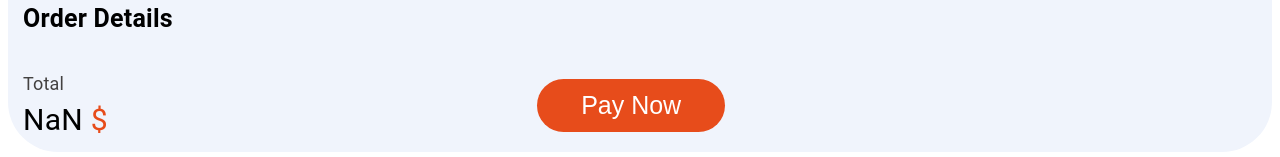
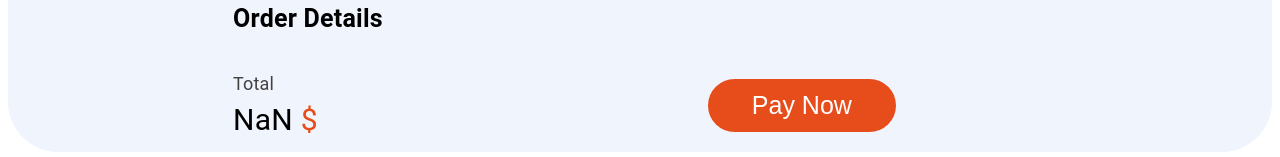
Before and after one commit to ParanoidBat/monke-labs, a React (Vite) app: page /checkout in a window 1280 px wide. Shown: the part 865-1022 px from the top of the page. Built offline with nearby package versions, Linux system fonts and the light colour scheme.

Commit message:
responsive checkout page

```diff
--- a/src/components/ActionArea/index.jsx
+++ b/src/components/ActionArea/index.jsx
@@ -5,7 +5,7 @@ import styles from "./styles";
 export default function ActionArea({ tag, price, btnText, btnAction }) {
   return (
     <Grid container alignItems={"center"}>
-      <Grid item xs={5}>
+      <Grid item xs={5} md={7}>
         <Grid>
           <Typography style={styles.tag}>{tag}</Typography>
           <Typography style={styles.price}>
@@ -13,7 +13,7 @@ export default function ActionArea({ tag, price, btnText, btnAction }) {
           </Typography>
         </Grid>
       </Grid>
-      <Grid item xs={6}>
+      <Grid item xs={2}>
         <ActionButton text={btnText} action={btnAction} />
       </Grid>
     </Grid>
--- a/src/components/ActionButton/index.jsx
+++ b/src/components/ActionButton/index.jsx
@@ -1,9 +1,13 @@
+import { styled } from "@mui/material/styles";
 import styles from "./styles";
 
 export default function ActionButton({ text, action, width = 188 }) {
-  return (
-    <button onClick={action} style={{ ...styles.button, width: width }}>
-      {text}
-    </button>
-  );
+  const Button = styled("button")(() => ({
+    ...styles.button,
+    width: width,
+    "&:hover": {
+      cursor: "pointer",
+    },
+  }));
+  return <Button onClick={action}>{text}</Button>;
 }
--- a/src/pages/Cart/index.jsx
+++ b/src/pages/Cart/index.jsx
@@ -10,6 +10,7 @@ import SaladSVG from "../../assets/cart/cart_salad.svg";
 import SteakSVG from "../../assets/cart/cart_steak.svg";
 import VeggiesSVG from "../../assets/cart/cart_veggies.svg";
 import MixSaladSVG from "../../assets/cart/mix_salad.svg";
+import CartIllustration from "../../assets/cart/cart_ilt.svg";
 import styles from "./styles";
 
 const cartSVGs = [CakeSVG, SaladSVG, SteakSVG, VeggiesSVG, MixSaladSVG];
@@ -72,6 +73,18 @@ export default function Cart() {
           />
         ))}
       </Stack>
+      <Grid
+        item
+        xs={5}
+        sx={{
+          display: {
+            xs: "none",
+            md: "block",
+          },
+        }}
+      >
+        <img src={CartIllustration} />
+      </Grid>
       <ActionArea
         tag={"Total"}
         price={total}
--- a/src/pages/Checkout/index.jsx
+++ b/src/pages/Checkout/index.jsx
@@ -52,7 +52,17 @@ export default function Checkout() {
   };
 
   return (
-    <Grid container style={styles.container} gap={3}>
+    <Grid
+      container
+      style={styles.container}
+      gap={3}
+      sx={{
+        padding: {
+          xs: "10px 15px",
+          md: "10px 225px",
+        },
+      }}
+    >
       <Grid container item>
         <Grid item xs={4}>
           <img
@@ -69,7 +79,14 @@ export default function Checkout() {
         Payment
       </Typography>
       <Grid container item xs={12}>
-        <FormControl style={{ width: "80%" }}>
+        <FormControl
+          sx={{
+            width: {
+              xs: "80%",
+              md: "70%",
+            },
+          }}
+        >
           <RadioGroup
             row={false}
             sx={{
--- a/src/pages/Checkout/styles.js
+++ b/src/pages/Checkout/styles.js
@@ -1,7 +1,6 @@
 export default {
   container: {
     background: "#f0f4fc",
-    padding: "10px 15px",
     borderRadius: 50,
   },
   heading: {
```
Also changed, not shown: src/assets/cart/cart_ilt.svg (added).
